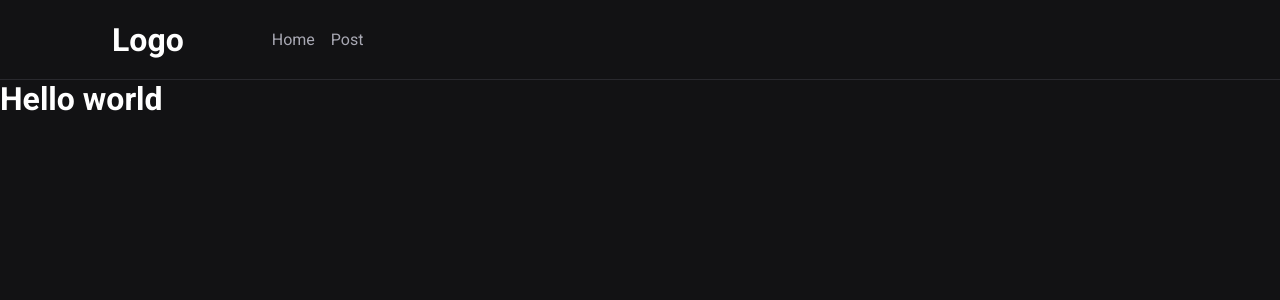
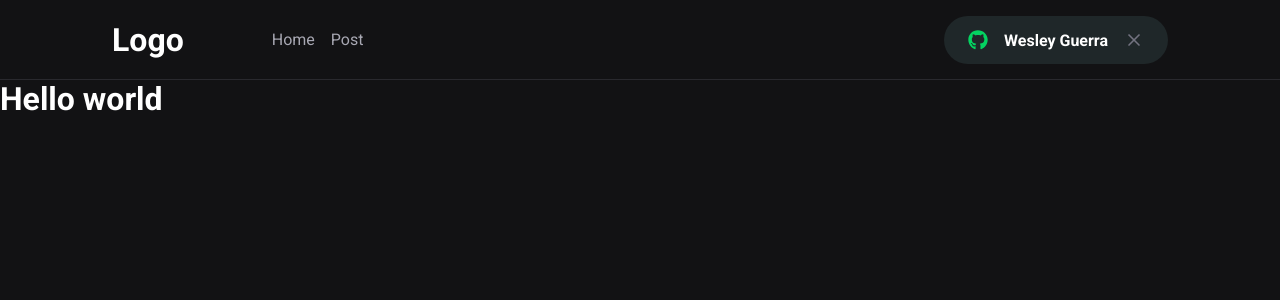
Before and after one commit to Wesleygmssa/devnext_1.2.0, a Next.js app in the folder compasso/: page / in a window 1280 px wide. Shown: the top 300 px of the page. Built offline with nearby package versions, Linux system fonts and the light colour scheme.

Commit message:
Finalizando botão de login

```diff
--- a/compasso/src/components/Header/index.tsx
+++ b/compasso/src/components/Header/index.tsx
@@ -1,3 +1,4 @@
+import { SignInButton } from "../SigninButton";
 import styles from "./styles.module.scss";
 
 export function Header() {
@@ -10,6 +11,8 @@
           <a href="">Home</a>
           <a href="">Post</a>
         </nav>
+
+        <SignInButton />
       </div>
     </header>
   );
--- a/compasso/src/components/Header/styles.module.scss
+++ b/compasso/src/components/Header/styles.module.scss
@@ -32,4 +32,8 @@
 
 
 }
+
+button{
+    margin-left: auto ; //maior margem que ele puder
 }
+}
--- a/compasso/src/components/SigninButton/index.tsx
+++ b/compasso/src/components/SigninButton/index.tsx
@@ -1,4 +1,18 @@
 import { FaGithub } from "react-icons/fa";
+import { FiX } from "react-icons/fi";
+import styles from "./styles.module.scss";
 export function SignInButton() {
-  return <button>Sigin in with Github</button>;
+  const isUserLoggedIn = true;
+  return isUserLoggedIn ? (
+    <button className={styles.signInButton}>
+      <FaGithub color="#04d361" />
+      Wesley Guerra
+      <FiX color="#737380" className={styles.closeIcon} />
+    </button>
+  ) : (
+    <button className={styles.signInButton}>
+      <FaGithub color="#eba417" />
+      Sigin in with Github
+    </button>
+  );
 }
--- a/compasso/src/components/SigninButton/styles.module.scss
+++ b/compasso/src/components/SigninButton/styles.module.scss
@@ -0,0 +1,33 @@
+.signInButton{
+    height: 3rem;
+    border-radius: 3rem;
+    background: #1f2729;
+    border:0;
+    padding: 0 1.5rem;
+
+    display: flex;
+    align-items: center;
+    justify-content: center;
+
+    color: var(--white);
+    font-weight: bold;
+
+
+    svg{
+        width: 20px;
+        height: 20px;
+    }
+
+    svg:first-child{
+        margin-right: 1rem;
+    }
+
+    svg.closeIcon{
+        margin-left: 1rem;
+
+    }
+
+    &:hover{
+        filter: brightness(0.8);
+    }
+}
```
